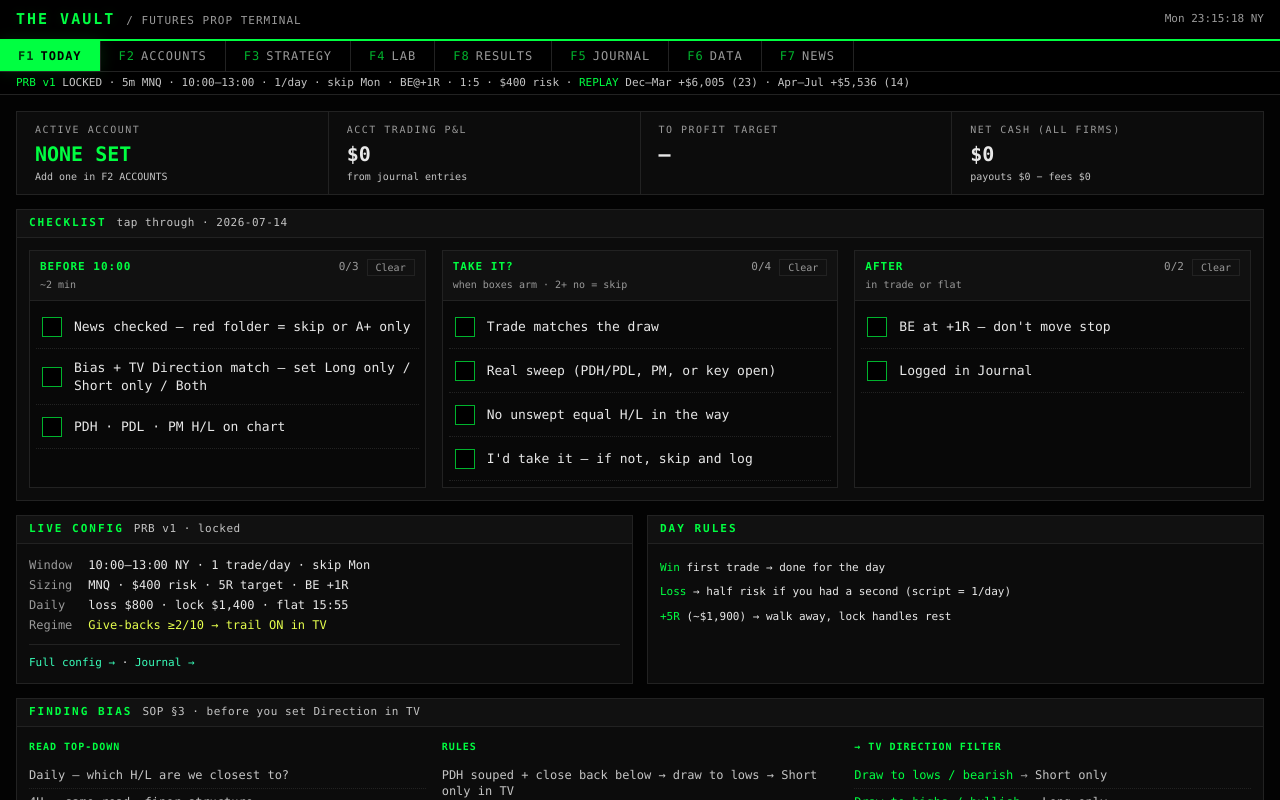
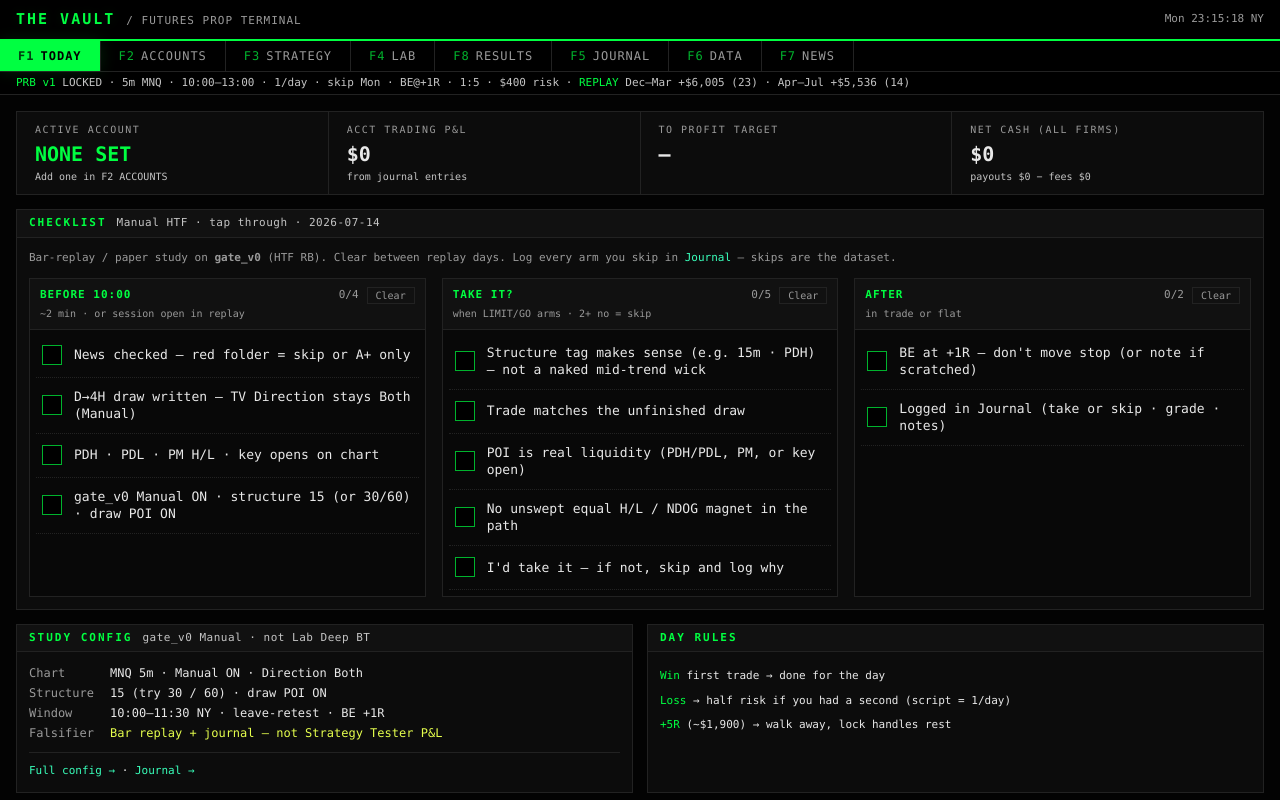
Before and after one commit to NewLegacy1/the-vault, a Next.js app in the folder vault-app/: page / in a window 1280 px wide. Shown: the top 800 px of the page. Built offline with nearby package versions, Linux system fonts and the light colour scheme.

Commit message:
DESKTOP-AHVFR1A 2026-7-16:17:6:35

```diff
--- a/vault-app/app/page.tsx
+++ b/vault-app/app/page.tsx
@@ -13,20 +13,22 @@ interface ChkItem {
 
 const BEFORE_10: ChkItem[] = [
   { id: "news", text: "News checked — red folder = skip or A+ only" },
-  { id: "bias", text: "Bias + TV Direction match — set Long only / Short only / Both" },
-  { id: "levels", text: "PDH · PDL · PM H/L on chart" },
+  { id: "bias", text: "D→4H draw written — TV Direction stays Both (Manual)" },
+  { id: "levels", text: "PDH · PDL · PM H/L · key opens on chart" },
+  { id: "struct", text: "gate_v0 Manual ON · structure 15 (or 30/60) · draw POI ON" },
 ];
 
 const TAKE_IT: ChkItem[] = [
-  { id: "draw", text: "Trade matches the draw" },
-  { id: "liq", text: "Real sweep (PDH/PDL, PM, or key open)" },
-  { id: "eqhl", text: "No unswept equal H/L in the way" },
-  { id: "take", text: "I'd take it — if not, skip and log" },
+  { id: "tag", text: "Structure tag makes sense (e.g. 15m · PDH) — not a naked mid-trend wick" },
+  { id: "draw", text: "Trade matches the unfinished draw" },
+  { id: "liq", text: "POI is real liquidity (PDH/PDL, PM, or key open)" },
+  { id: "eqhl", text: "No unswept equal H/L / NDOG magnet in the path" },
+  { id: "take", text: "I'd take it — if not, skip and log why" },
 ];
 
 const DONE: ChkItem[] = [
-  { id: "be", text: "BE at +1R — don't move stop" },
-  { id: "log", text: "Logged in Journal" },
+  { id: "be", text: "BE at +1R — don't move stop (or note if scratched)" },
+  { id: "log", text: "Logged in Journal (take or skip · grade · notes)" },
 ];
 
 function ChecklistSection({
@@ -133,18 +135,23 @@ export default function TodayPage() {
 
       <div className="panel">
         <div className="panel-title">
-          Checklist <span className="sub">tap through · {day}</span>
+          Checklist <span className="sub">Manual HTF · tap through · {day}</span>
         </div>
-        <div className="panel-body chk-grid">
+        <div className="panel-body">
+          <p className="small dim" style={{ marginTop: 0, marginBottom: 12, lineHeight: 1.5 }}>
+            Bar-replay / paper study on <b>gate_v0</b> (HTF RB). Clear between replay days. Log every arm you skip
+            in <Link href="/journal">Journal</Link> — skips are the dataset.
+          </p>
+          <div className="chk-grid">
             <ChecklistSection
               title="Before 10:00"
-            hint="~2 min"
+              hint="~2 min · or session open in replay"
               items={BEFORE_10}
               storageKey={`vault.chk.pre.${day}`}
             />
             <ChecklistSection
               title="Take it?"
-            hint="when boxes arm · 2+ no = skip"
+              hint="when LIMIT/GO arms · 2+ no = skip"
               items={TAKE_IT}
               storageKey={`vault.chk.setup.${day}`}
             />
@@ -156,16 +163,19 @@ export default function TodayPage() {
             />
           </div>
         </div>
+      </div>
 
       <div className="grid grid-2">
         <div className="panel">
-          <div className="panel-title">Live config <span className="sub">PRB v1 · locked</span></div>
+          <div className="panel-title">
+            Study config <span className="sub">gate_v0 Manual · not Lab Deep BT</span>
+          </div>
           <div className="panel-body">
             <div className="kv">
-              <span className="k">Window</span><span>10:00–13:00 NY · 1 trade/day · skip Mon</span>
-              <span className="k">Sizing</span><span>MNQ · $400 risk · 5R target · BE +1R</span>
-              <span className="k">Daily</span><span>loss $800 · lock $1,400 · flat 15:55</span>
-              <span className="k">Regime</span><span className="warn">Give-backs ≥2/10 → trail ON in TV</span>
+              <span className="k">Chart</span><span>MNQ 5m · Manual ON · Direction Both</span>
+              <span className="k">Structure</span><span>15 (try 30 / 60) · draw POI ON</span>
+              <span className="k">Window</span><span>10:00–11:30 NY · leave-retest · BE +1R</span>
+              <span className="k">Falsifier</span><span className="warn">Bar replay + journal — not Strategy Tester P&amp;L</span>
             </div>
             <hr className="hr" />
             <div className="small">
@@ -219,7 +229,8 @@ export default function TodayPage() {
               ))}
             </ul>
             <div className="small dim mt">
-              Log bias + filter in <Link href="/journal">Journal</Link> — must match.
+              Manual HTF study: keep TV on <b>Both</b>, log morning bias in{" "}
+              <Link href="/journal">Journal</Link>. Direction filter matching is for live locked v1 later.
             </div>
           </div>
         </div>
```
Also changed, not shown: vault-app/app/journal/page.tsx (+31 -3 lines). Lines whose indentation alone changed are shown as unchanged.
